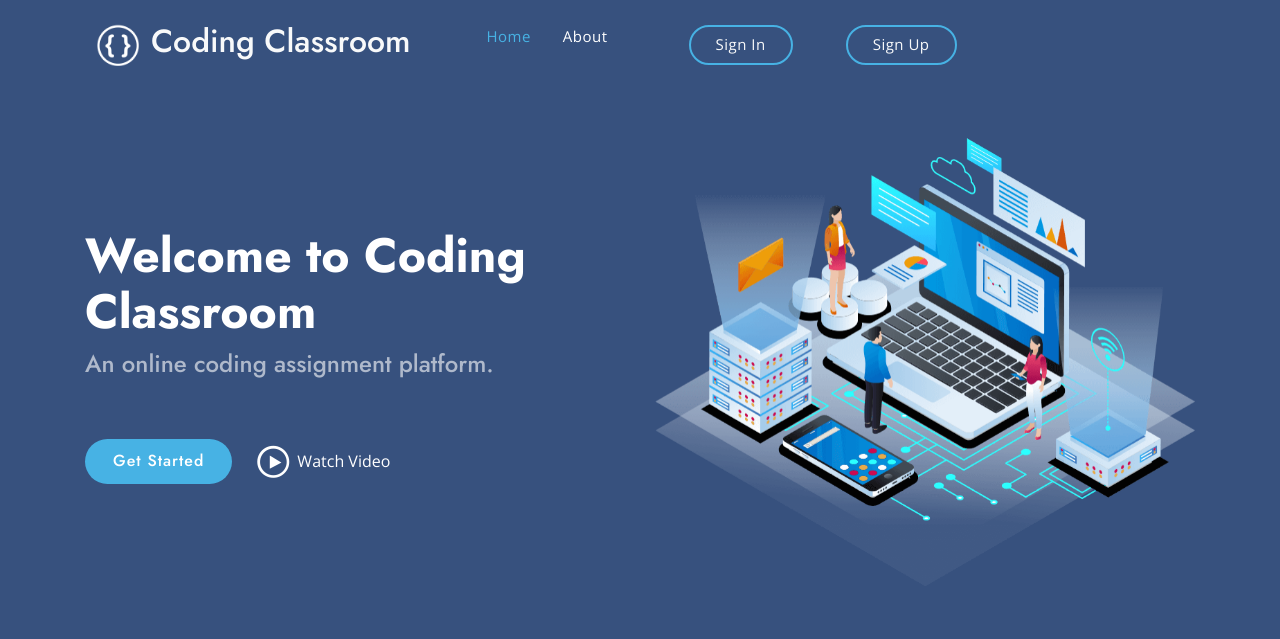
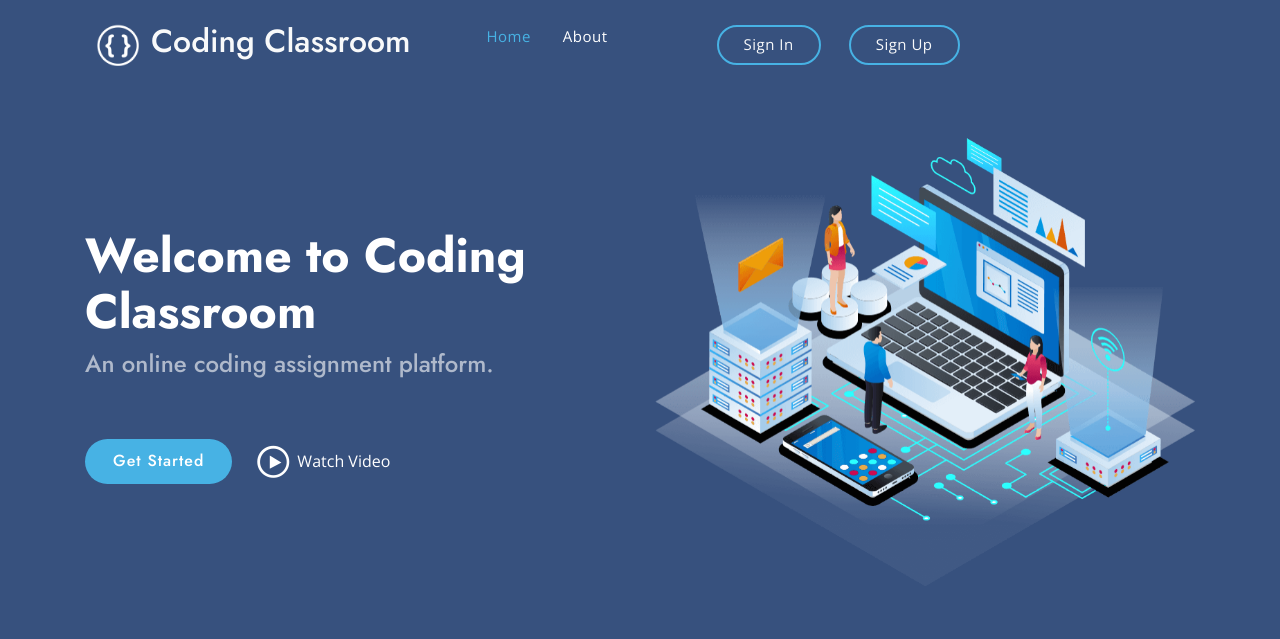
Before and after one commit to sushantvaidkar/include-innovation, a Flask app: page / in a window 1280 px wide. Shown: the top 639 px of the page. Run offline with Flask 2, Linux system fonts and the light colour scheme; some libraries are stand-ins or nearby versions.

Commit message:
Updated home page

```diff
--- a/main.py
+++ b/main.py
@@ -56,6 +56,7 @@ def login():
 def register():
     if request.method=="GET":
         return redirect(url_for("home"))
+
     email=request.form.get("email")
     user_type=request.form.get("user_type")
     name=request.form.get("name")
@@ -63,21 +64,20 @@ def register():
     verify_password=request.form.get("verify_password")
 
     user = GetUser(email)
-    if  isinstance(user, Student) or   isinstance(user, Teacher) :
+    if isinstance(user, Student) or isinstance(user, Teacher) :
         flash(f"User with email {email} already exists!", "danger")
         return redirect(url_for("home"))
     else:
         if verify_password == password:
             if user_type =="student":
-                user= Student(name,email,password)
+                user = Student(name,email,password)
             if user_type =="teacher":
-                user= Teacher(name,email,password)
+                user = Teacher(name,email,password)
             db.session.add(user)
             db.session.commit()
 
             session["name"] = user.name
             session["email"] = user.email
-
             session["user_type"] = user.user_type
 
             flash("Registered successfully!", "success")
@@ -99,23 +99,16 @@ def logout():
     flash(f"Logout Successful !", "success")
     return redirect(url_for("home"))
 
+def AuthorizeUser(user_type=None):
+    is_authorized = False
 
-
-def AuthorizeUser(user_type=None):
-    is_authorized = True
     if session.get("name") is not None and session.get("email") is not None:
-        if user_type is not None and session.get("user_type") != user_type:
-            is_authorized = False
-    else:
-        is_authorized = False
+        if user_type is not None and session.get("user_type") == user_type:
+            is_authorized = True
 
     return is_authorized
 
-
-
-
 def GetUser(email):
-
     user = None
     user = Student.query.filter_by(email=email).first()
 
@@ -129,5 +122,21 @@ def GetUser(email):
     flash(f"No such user with email {email}!", "danger")
     return redirect(url_for("home"))
 
+
+# Classroom Management
+@app.route("/dashboard", methods=["GET", "POST"])
+def dashboard():
+    is_authorized = AuthorizeUser("teacher")
+    if is_authorized:
+        return render_template("teacher_dashboard")
+
+    is_authorized = AuthorizeUser("student")
+    if is_authorized:
+        return render_template("student_dashboard")
+
+
+    return flash(f"Please login first!", "danger")
+
+
 if __name__ == "__main__":
     app.run(debug=True)
--- a/templates/base.html
+++ b/templates/base.html
@@ -45,32 +45,31 @@
             <nav class="nav-menu d-none d-lg-block">
                 <ul>
                     <li class="ml-5"><a href="/" class="align-top">Home</a></li>
-                    <li class="ml-1"><a href="#about">About</a></li>
+                    <li class="ml-1"><a href="">About</a></li>
                     <li>
                         {% block nav %}{% endblock %}
                         {% if "email" in session %}
 
                         {% endif %}
                     </li>
-
+                    <li class="mr-auto"></li>
                     {% if "email" not in session %}
-                    <li class="ml-auto">
-                            <a href="#about" class="get-started-btn scrollto text-light" data-toggle="modal"
+                    <li class="">
+                            <a href="" class="get-started-btn scrollto text-light" data-toggle="modal"
                             data-target="#LoginModal">Sign In</a>
                     </li>
                     <li>
-
-                            <a href="#about" class="get-started-btn scrollto text-light align-items-center" data-toggle="modal" data-target="#SignUpModal">Sign Up</a>
+                        <a href="" class="get-started-btn scrollto text-light ml-0" data-toggle="modal" data-target="#SignUpModal">Sign Up</a>
                     </li>
                     {% else %}
 
                     <li class="nav-item text-light text-sm-dark">
                         {{ session["name"] }}
                     </li>
-                    <li class="py-1">
+                    <li class="">
                         <a class="btn btn-block" href="/dashboard">Dashboard</a>
                     </li>
-                    <li class="py-1">
+                    <li class="">
                         <form action="/logout" method="POST">
                             <button type="submit" class="btn btn-danger btn-block"><i
                                     class="fas fa-sign-out-alt"></i></button>
```
